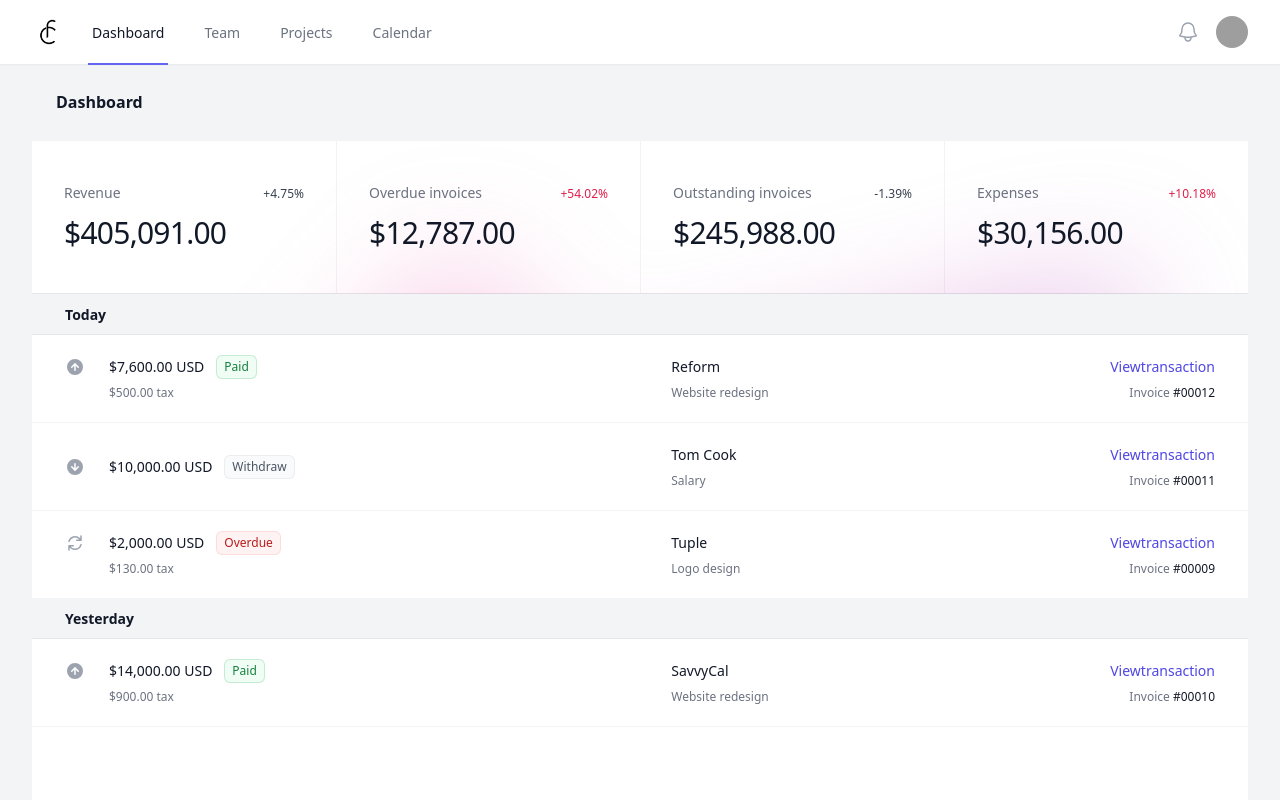
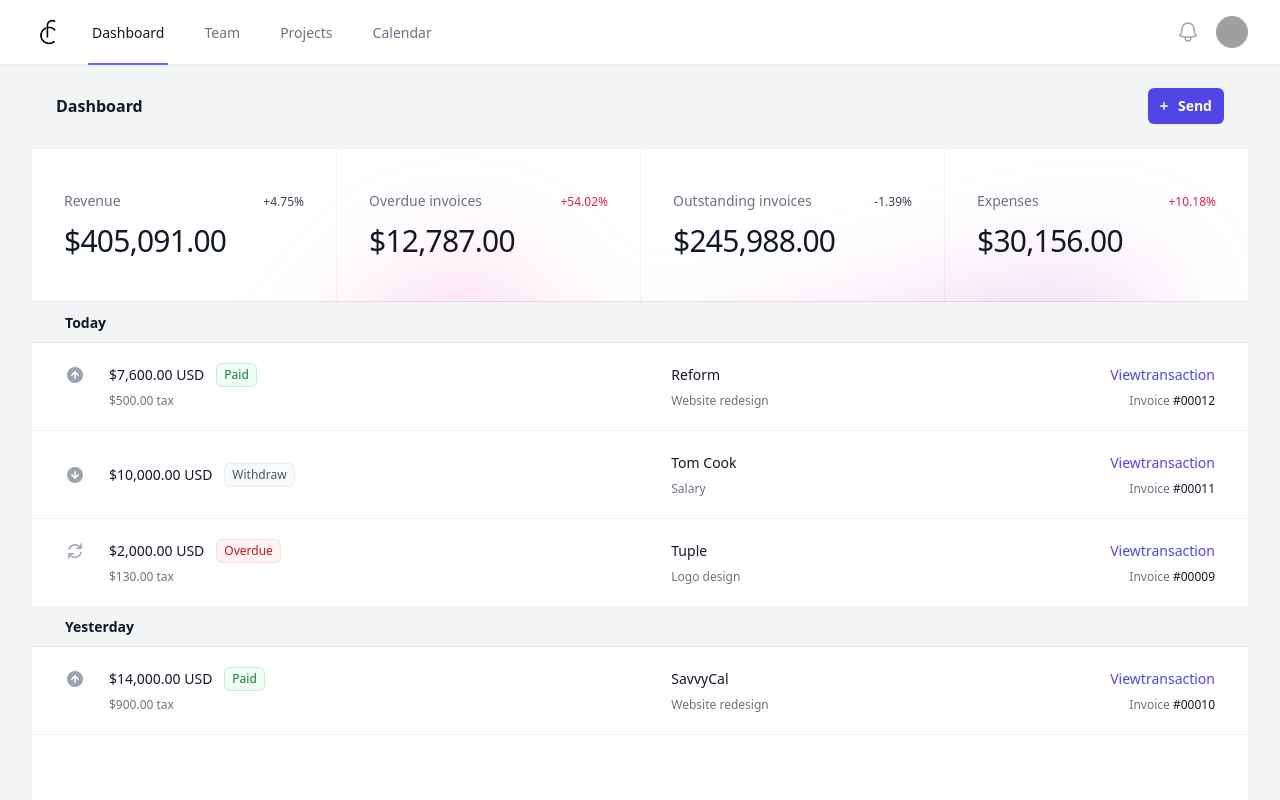
Before and after one commit to cogoo/sk-christex-pay-elusiv, a SvelteKit app: page /app/dashboard in a window 1280 px wide. Shown: the top 800 px of the page. Built offline with nearby package versions, Linux system fonts and the light colour scheme; grey boxes are pictures that could not be loaded.

Commit message:
feat(app): send button on dashboard page

```diff
--- a/src/routes/app/+layout.svelte
+++ b/src/routes/app/+layout.svelte
@@ -27,7 +27,7 @@
 						<div class="hidden sm:-my-px sm:ml-6 sm:flex sm:space-x-8">
 							<!-- Current: "border-indigo-500 text-gray-900", Default: "border-transparent text-gray-500 hover:border-gray-300 hover:text-gray-700" -->
 							<a
-								href="#"
+								href="/app/dashboard"
 								class="border-indigo-500 text-gray-900 inline-flex items-center border-b-2 px-1 pt-1 text-sm font-medium"
 								aria-current="page">Dashboard</a
 							>
--- a/src/routes/app/dashboard/+page.svelte
+++ b/src/routes/app/dashboard/+page.svelte
@@ -3,6 +3,18 @@
 		<header class="pb-4 pt-6 sm:pb-6">
 			<div class="mx-auto flex max-w-7xl flex-wrap items-center gap-6 sm:flex-nowrap px-6">
 				<h1 class="text-base font-semibold leading-7 text-gray-900">Dashboard</h1>
+
+				<a
+					href="#"
+					class="ml-auto flex items-center gap-x-1 rounded-md bg-indigo-600 px-3 py-2 text-sm font-semibold text-white shadow-sm hover:bg-indigo-500 focus-visible:outline focus-visible:outline-2 focus-visible:outline-offset-2 focus-visible:outline-indigo-600"
+				>
+					<svg class="-ml-1.5 h-5 w-5" viewBox="0 0 20 20" fill="currentColor" aria-hidden="true">
+						<path
+							d="M10.75 6.75a.75.75 0 00-1.5 0v2.5h-2.5a.75.75 0 000 1.5h2.5v2.5a.75.75 0 001.5 0v-2.5h2.5a.75.75 0 000-1.5h-2.5v-2.5z"
+						/>
+					</svg>
+					Send
+				</a>
 			</div>
 		</header>
 
```
